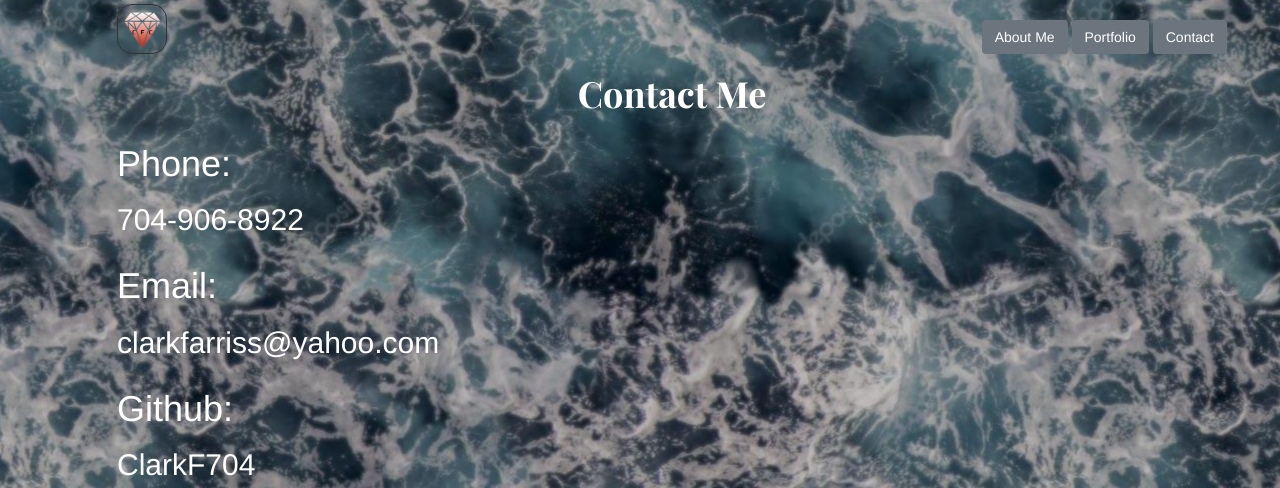
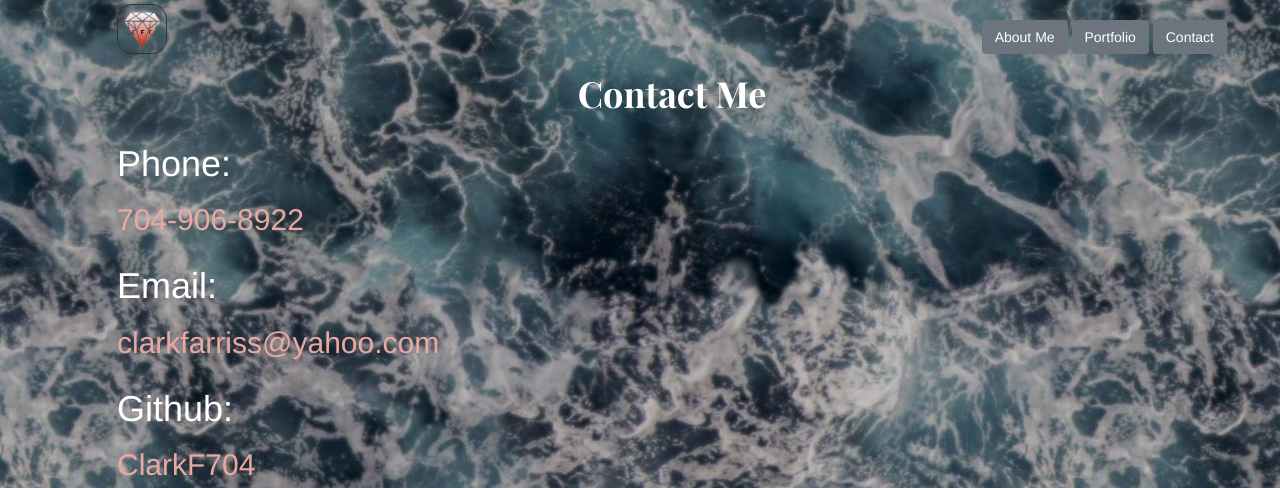
Before and after one commit to ClarkF704/ClarkF704.github.io, a website: page contact.html in a window 1280 px wide. Shown: the top 488 px of the page. Drawn offline with nearby package versions, Linux system fonts and the light colour scheme; some packages are replaced by stand-ins of ours; a script that the page names is missing; a web font is replaced by a local one.

Commit message:
changed contact color

```diff
--- a/contact.html
+++ b/contact.html
@@ -56,19 +56,22 @@
                 <div class="row">
                     <div class="col-sm-4">
                             <h1 style="color:white;">Phone:</h1>
-                            <h2 style="color:white;">704-906-8922</h2>
+                            <h2 style="color:
+                            #e9a9a1;">704-906-8922</h2>
                     </div>
                 </div>
                 <div class="row">
                      <div class="col-sm-4">
                         <h1 style="color:white;">Email:</h1>
-                        <h2 style="color:white;">clarkfarriss@yahoo.com</h2>
+                        <h2 style="color:
+                        #e9a9a1;">clarkfarriss@yahoo.com</h2>
                     </div>
                 </div>
                    <div class="row">
                        <div class="col-sm-4">
                         <h1 style="color:white;">Github:</h1>
-                        <h2 style="color:white;">ClarkF704</h2>
+                        <h2 style="color:
+                        #e9a9a1;">ClarkF704</h2>
                     </div>
                    </div>
 
```
